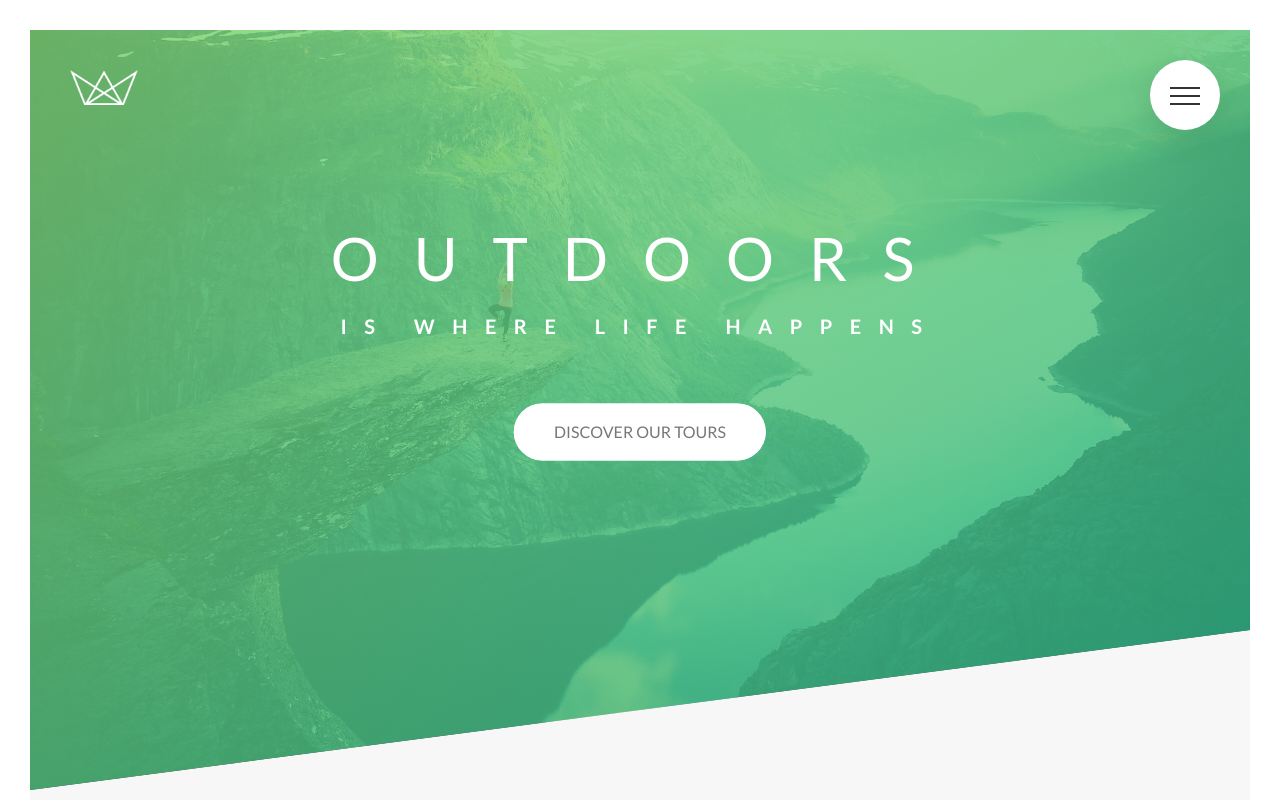
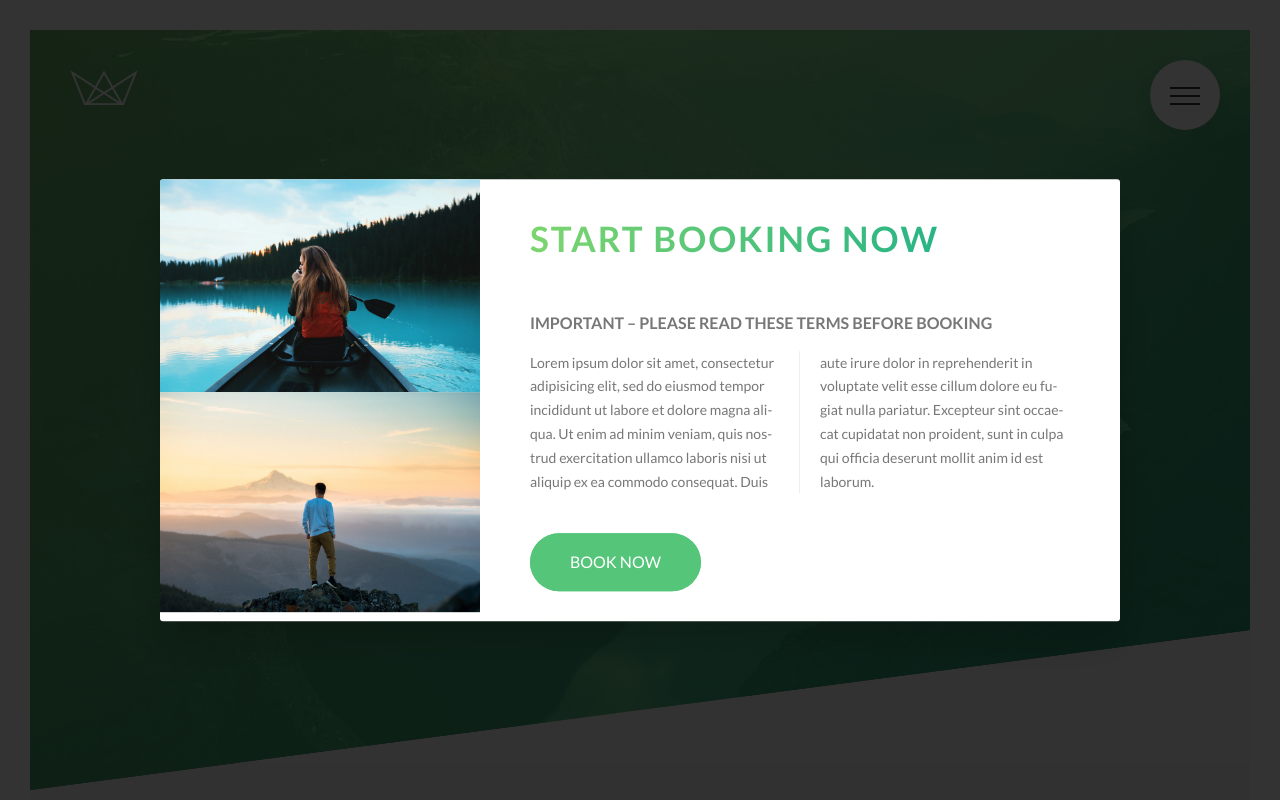
Before and after one commit to ssongalice/project120, a website: page AdvancedSass/NatoursProject/index.html in a window 1280 px wide. Shown: the top 800 px of the page. Drawn offline with Linux system fonts and the light colour scheme.

Commit message:
020일 커밋

```diff
--- a/AdvancedSass/NatoursProject/index.html
+++ b/AdvancedSass/NatoursProject/index.html
@@ -332,7 +332,22 @@
             </div>
         </div>
     </footer>
-
+    <div class="popup">
+        <div class="popup__content">
+            <div class="popup__left">
+                <img src="img/nat-8.jpg" alt="Tour photo" class="popup__img">
+                <img src="img/nat-9.jpg" alt="Tour photo" class="popup__img">
+            </div>
+            <div class="popup__right">
+                <h2 class="heading-secondary u-margin-bottom-medium">Start booking now</h2>
+                <h3 class="heading-tertiary u-margin-bottom-small">Important &ndash; Please read these terms before booking</h3>
+                <p class="popup__text">
+                    Lorem ipsum dolor sit amet, consectetur adipisicing elit, sed do eiusmod tempor incididunt ut labore et dolore magna aliqua. Ut enim ad minim veniam, quis nostrud exercitation ullamco laboris nisi ut aliquip ex ea commodo consequat. Duis aute irure dolor in reprehenderit in voluptate velit esse cillum dolore eu fugiat nulla pariatur. Excepteur sint occaecat cupidatat non proident, sunt in culpa qui officia deserunt mollit anim id est laborum.
+                </p>
+                <a href="#" class="btn btn--green">Book now</a>
+            </div>
+        </div>
+    </div>
     <!-- <section class="grid-test">
         <div class="row">
             <div class="col-1-of-2">
--- a/AdvancedSass/NatoursProject/sass/abstracts/_mixins.scss
+++ b/AdvancedSass/NatoursProject/sass/abstracts/_mixins.scss
@@ -5,3 +5,11 @@
         clear: both;
     }
 }
+
+@mixin absCenter {
+    position: absolute;
+    top: 50%;
+    left: 50%;
+    transform: translate(-50%, -50%);
+
+}
--- /dev/null
+++ b/AdvancedSass/NatoursProject/sass/components/_popup.scss
@@ -0,0 +1,54 @@
+.popup {
+    height: 100vh;
+    width: 100%;
+    position: fixed;
+    top: 0;
+    left: 0;
+    background-color: rgba($color-black, .8);
+    z-index: 9999;
+
+    &__content {
+        @include absCenter;
+        width: 75%;
+        background-color: $color-white;
+        box-shadow: 0 2rem 4rem rgba($color-black, .2);
+        border-radius: 3px;
+        display: table;
+        overflow: hidden;
+    }
+
+    &__left {
+        width: 33.33%;
+        display: table-cell;
+    }
+
+    &__right {
+        width: 66.67%;
+        display: table-cell;
+        vertical-align: middle;
+        padding: 3rem 5rem;
+    }
+
+    &__img {
+        display: block;
+        width: 100%;
+    }
+
+    &__text {
+        font-size: 1.4rem;
+        margin-bottom: 4rem;
+
+        -moz-column-count: 2;
+        -moz-column-gap: 4rem;
+        -moz-column-rule: 1px solid $color-grey-light-2;
+
+        column-count: 2;
+        column-gap: 4rem;
+        column-rule: 1px solid $color-grey-light-2;
+
+        -moz-hyphens: auto;
+        -ms-hyphens: auto;
+        -webkit-hyphens: auto;
+        hyphens: auto;
+    }
+}
--- a/AdvancedSass/NatoursProject/sass/main.scss
+++ b/AdvancedSass/NatoursProject/sass/main.scss
@@ -13,6 +13,7 @@
 @import "components/composition";
 @import "components/feature-box";
 @import "components/form";
+@import "components/popup";
 @import "components/story";
 
 @import "layout/header";
```
Also changed, not shown: Dailynote/day017_020.md (+7 -0 lines), AdvancedSass/NatoursProject/css/style.css, 1 other file.
